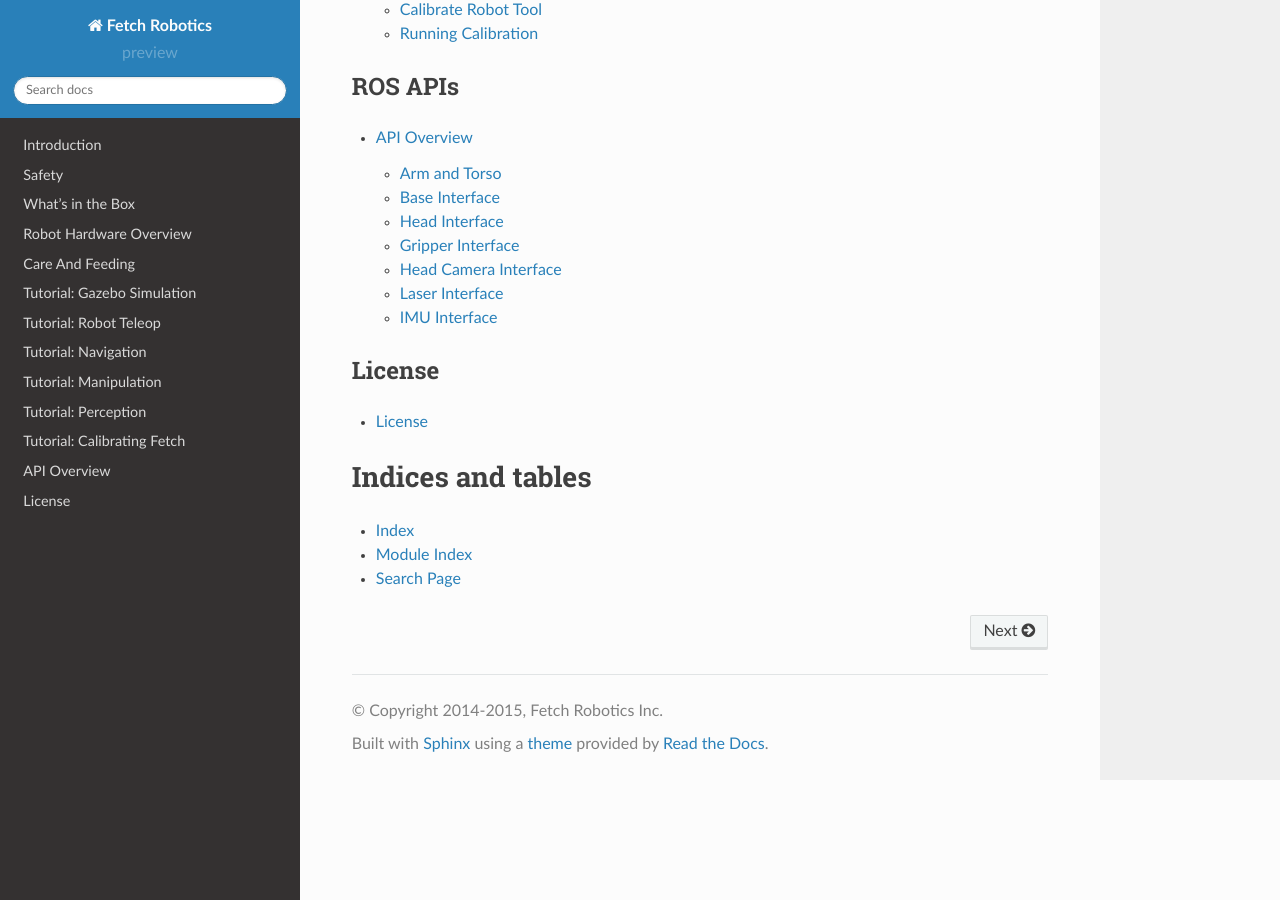
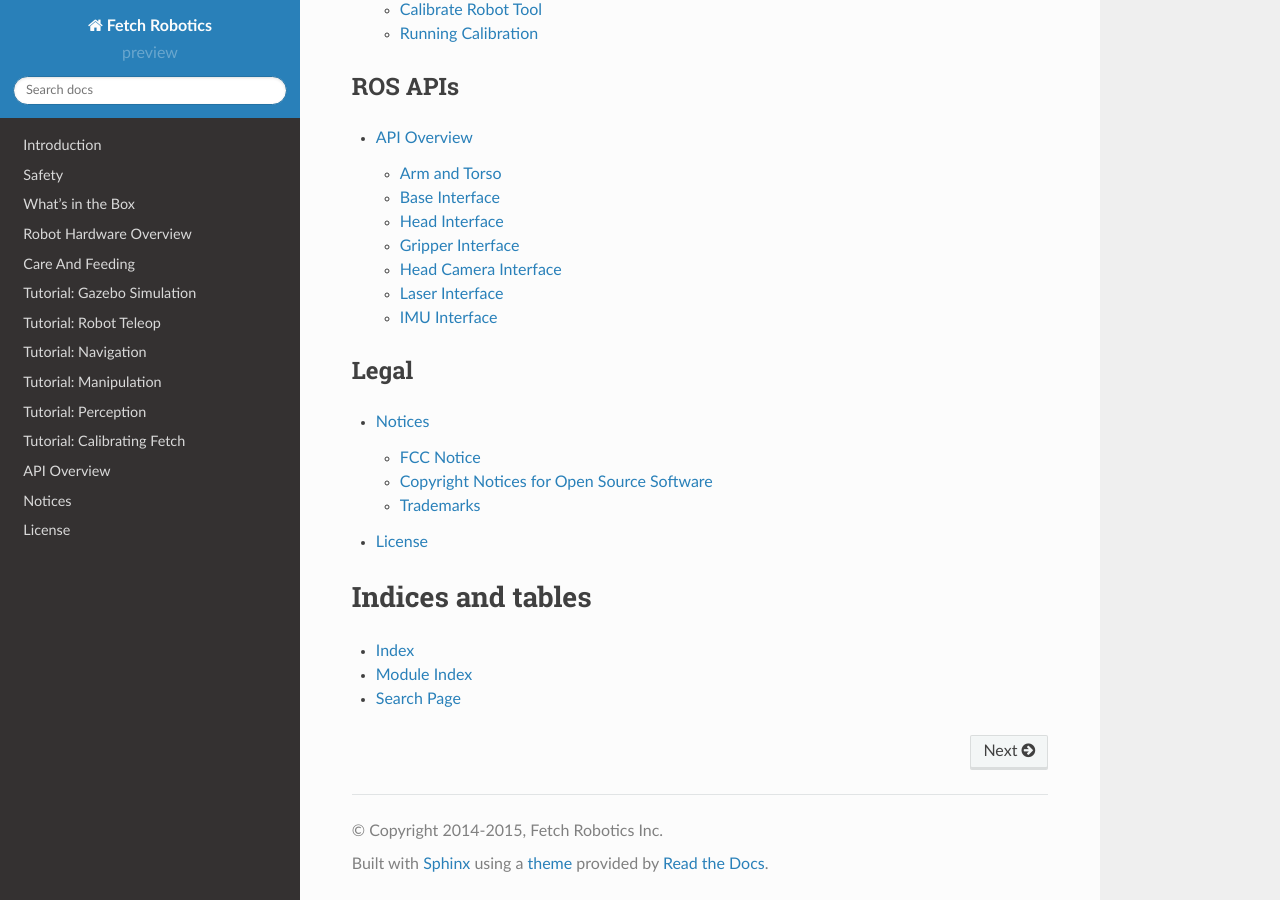
Before and after one commit to fetchrobotics/docs, a Sphinx documentation site: the page built from source/index.rst, in a window 1280 px wide and 900 px high, scrolled down 1666 px. Built offline with Sphinx 7.4.7 and the Read the Docs theme 2.0.0, drawn with Linux system fonts in a browser that asks for light colours; some of the changed lines change nothing that is shown.

Commit message:
add notices

```diff
--- a/source/index.rst
+++ b/source/index.rst
@@ -40,12 +40,13 @@ ROS APIs
 
    api_overview
 
-License
+Legal
 -------
 
 .. toctree::
    :maxdepth: 2
 
+   notices
    license
 
 Indices and tables
--- /dev/null
+++ b/source/notices.rst
@@ -0,0 +1,34 @@
+Notices
+=======
+
+FCC Notice
+----------
+
+This device complies with part 15 of the FCC Rules. Operation is subject to the
+following two conditions: (1) This device may not cause harmful interference,
+and (2) this device must accept any interference received, including interference
+that may cause undesired operation.
+
+Copyright Notices for Open Source Software
+------------------------------------------
+
+Fetch Robotics uses open-source software in Fetch and Freight. This
+software is licensed by the rights holders under the following licenses,
+among others: GNU General Publich License (GPL2, GPL3), GNU Lesser
+Public License (LGPL), MIT Licnese, zlib License, Apache2 license,
+and various forms and derivatives of the BSD license.
+
+There are thousands of files installed by the Ubuntu installer, see
+http://www.ubuntu.com/about/about-ubuntu/licensing for details about
+licensing.
+
+See the SICK TIM55x/56x/57x operating instructions for details of open
+source software usage in the SICK TIM571 scanning laser range finder.
+
+Trademarks
+----------
+
+Fetch, Freight, and Fetch Robotics are trademarks of Fetch Robotics Inc.
+Ubuntu is a trademark of Canonical Limited.
+All other trademarks and trade names are the property of their respective
+holders
```
